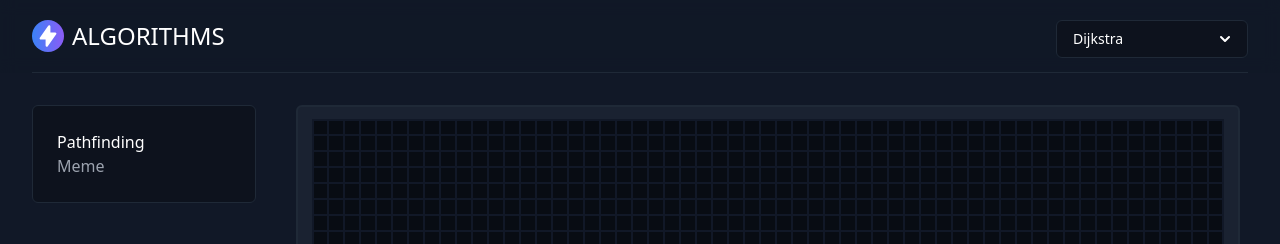
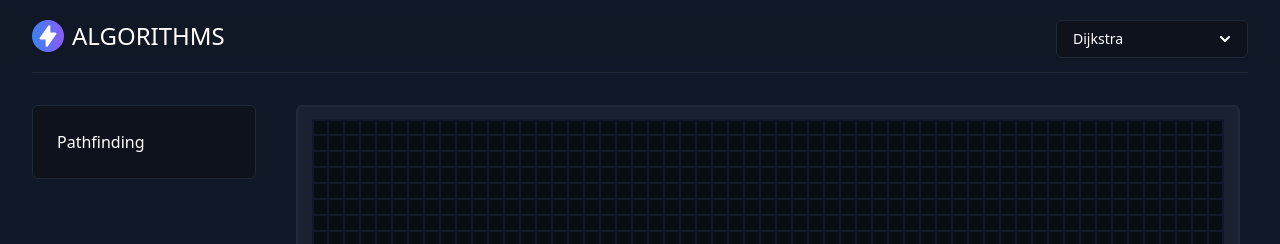
Before and after one commit to Squshy/algorithm-showcase, a Next.js app in the folder client/: page /pathfinding in a window 1280 px wide. Shown: the top 244 px of the page. Built offline with nearby package versions, Linux system fonts and the light colour scheme.

Commit message:
bye bye meme

```diff
--- a/client/constants.ts
+++ b/client/constants.ts
@@ -11,11 +11,6 @@ export const SIDEBAR_LINKS = {
     text: "Pathfinding",
     href: "/pathfinding"
   },
-  MEME: {
-    id: "MEME",
-    text: "Meme",
-    href: "/meme"
-  }
 };
 
 export const PATHFINDING_ALGOS = {
--- a/client/pages/meme.tsx
+++ /dev/null
@@ -1,20 +0,0 @@
-import type { NextPage } from "next";
-import { Grid } from "../components/grid/Grid";
-import { MainBody } from "../components/MainBody";
-import { Nav } from "../components/nav/Nav";
-import { SideBar } from "../components/nav/sidebar/Sidebar";
-import { PathfindingMenu } from "../components/pathfinding/PathfindingMenu";
-import { SIDEBAR_LINKS } from "../constants";
-import { useSetLink } from "../hooks/useSetLink";
-
-const PathFinding: NextPage = () => {
-  useSetLink(SIDEBAR_LINKS.MEME.id)
-  return (
-    <>
-      <Nav />
-      <MainBody>MEMEEEEEEEE</MainBody>
-    </>
-  );
-};
-
-export default PathFinding;
```
